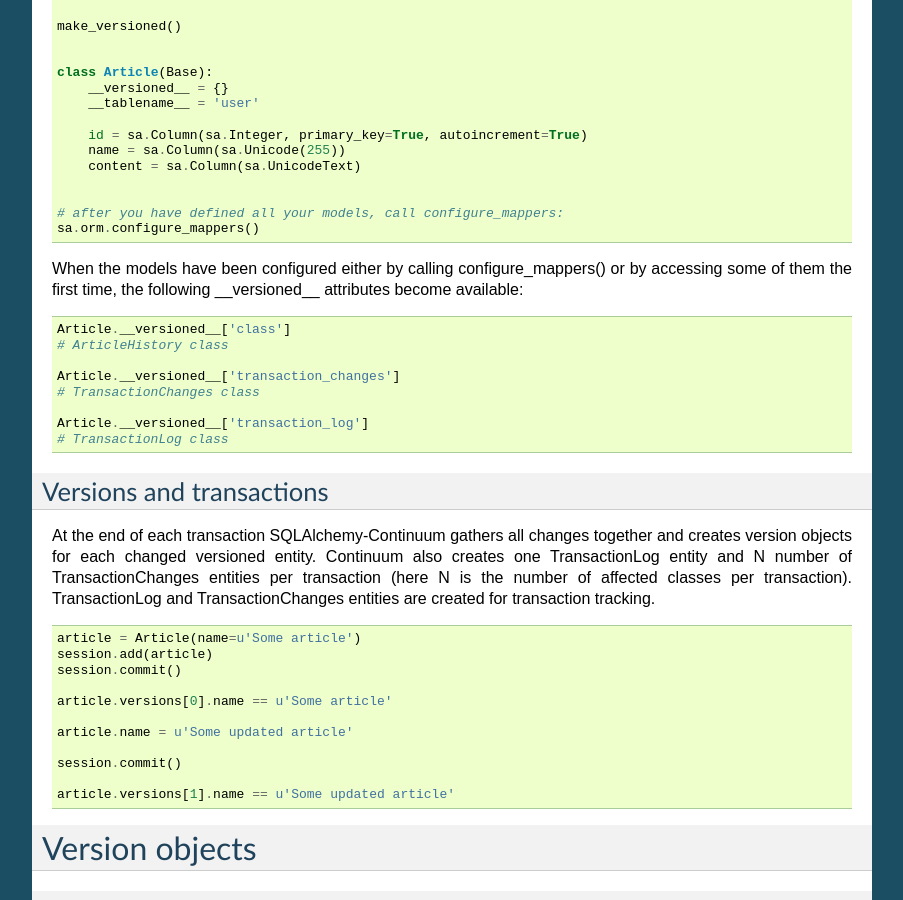
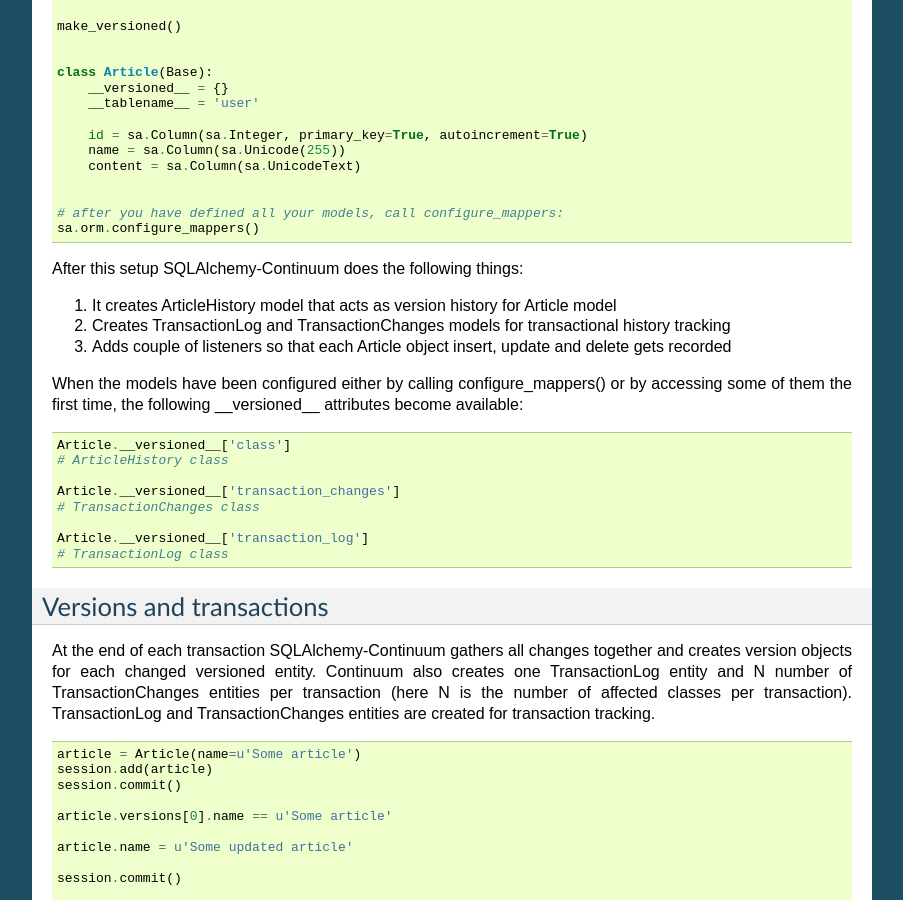
Before and after one commit to kvesteri/sqlalchemy-continuum, a Sphinx documentation site: the page built from docs/index.rst, in a window 1280 px wide and 900 px high, scrolled down 879 px. Shown: the whole window, without its empty margins (198-1101 px from the left). Built offline with Sphinx 7.4.7, drawn with Linux system fonts in a browser that asks for light colours.

Commit message:
Added more docs

```diff
--- a/docs/index.rst
+++ b/docs/index.rst
@@ -65,6 +65,12 @@ In order to make your models versioned you need two things:
     # after you have defined all your models, call configure_mappers:
     sa.orm.configure_mappers()
 
+
+After this setup SQLAlchemy-Continuum does the following things:
+
+1. It creates ArticleHistory model that acts as version history for Article model
+2. Creates TransactionLog and TransactionChanges models for transactional history tracking
+3. Adds couple of listeners so that each Article object insert, update and delete gets recorded
 
 
 When the models have been configured either by calling configure_mappers() or by accessing some of them the first time, the following __versioned__ attributes become available:
```
Also changed, not shown: 1 other file.
